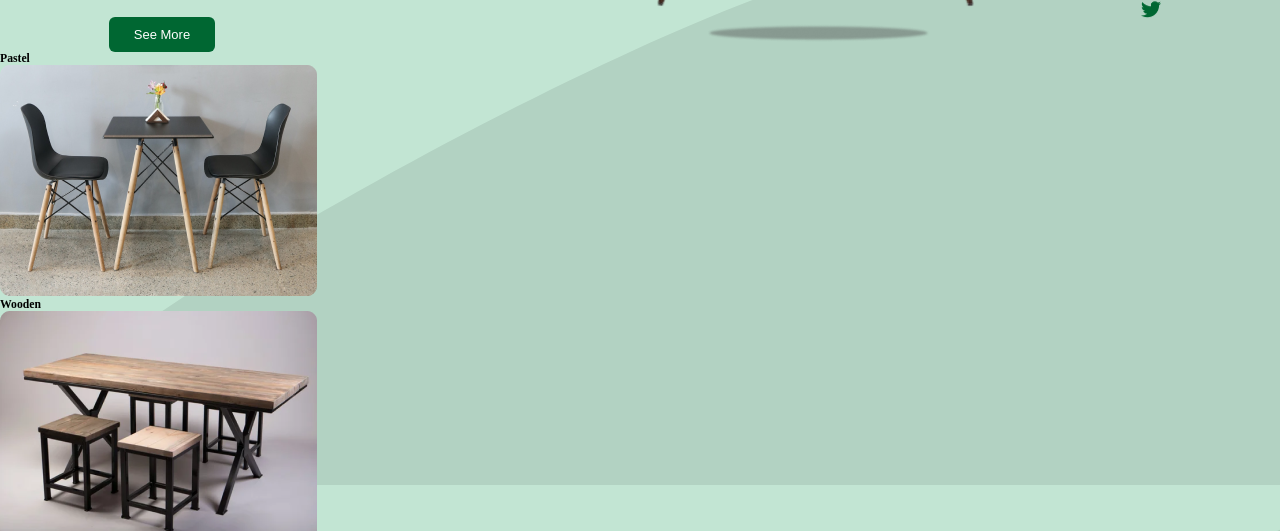
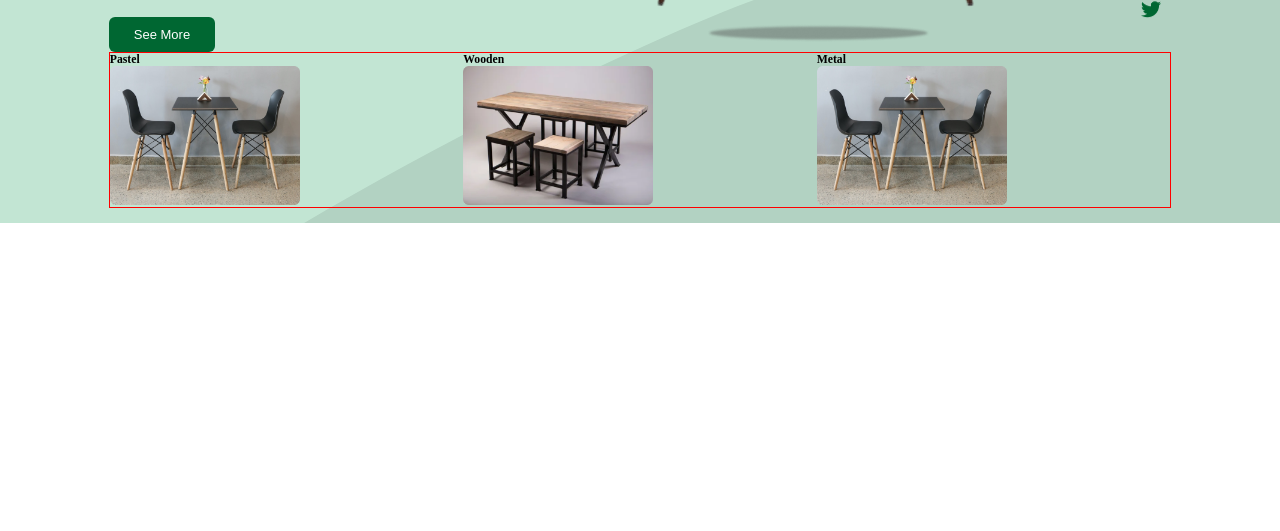
Before and after one commit to GentleMizt/Furniture-website, a plain HTML site: page Raji work/index.html in a window 1280 px wide. Shown: the part 269-800 px from the top of the page. Drawn offline with Linux system fonts and the light colour scheme.

Commit message:
progress

```diff
--- a/Raji work/style.css
+++ b/Raji work/style.css
@@ -107,3 +107,11 @@ nav{
 .svg-div{
     width: 90vw;
 }
+.furn-rtgs{
+    display: flex;
+    justify-content: space-between;
+    border: 1px solid red;
+}
+.furn-divs img{
+    width: 60%;
+}
```
Also changed, not shown: Raji work/index.html (+2 -2 lines).
